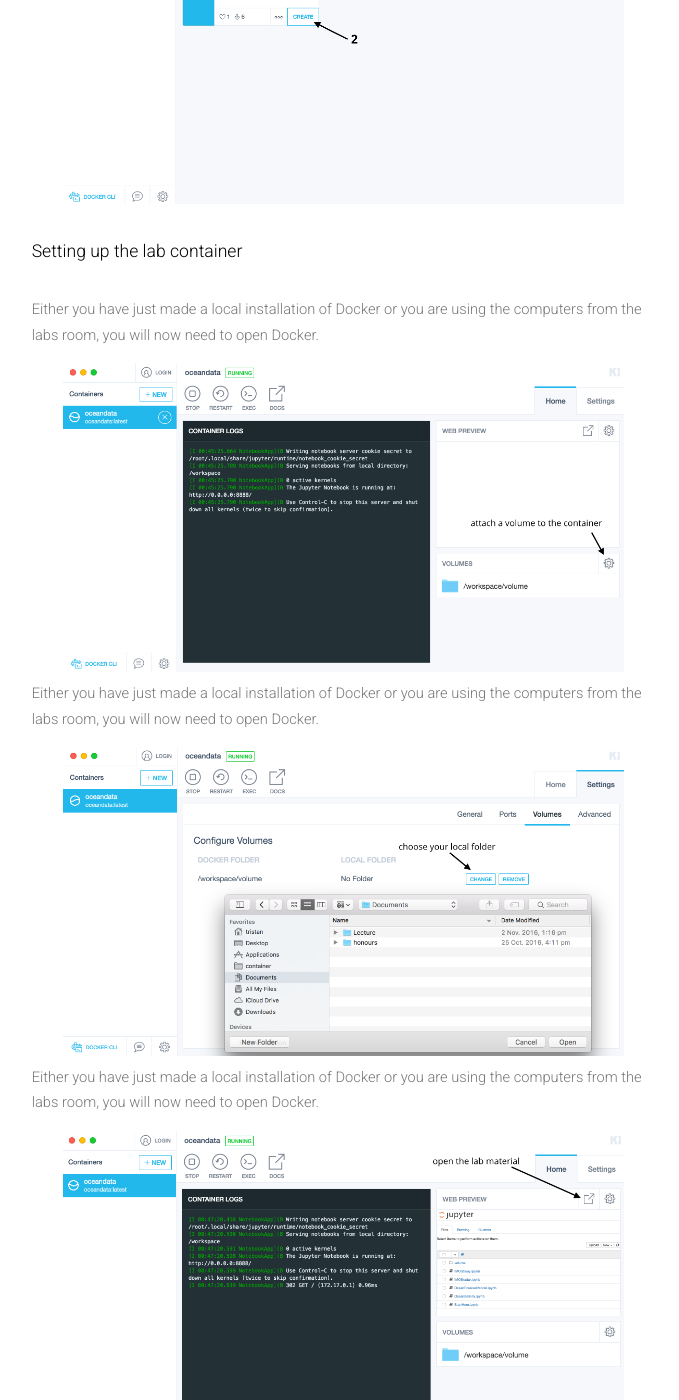
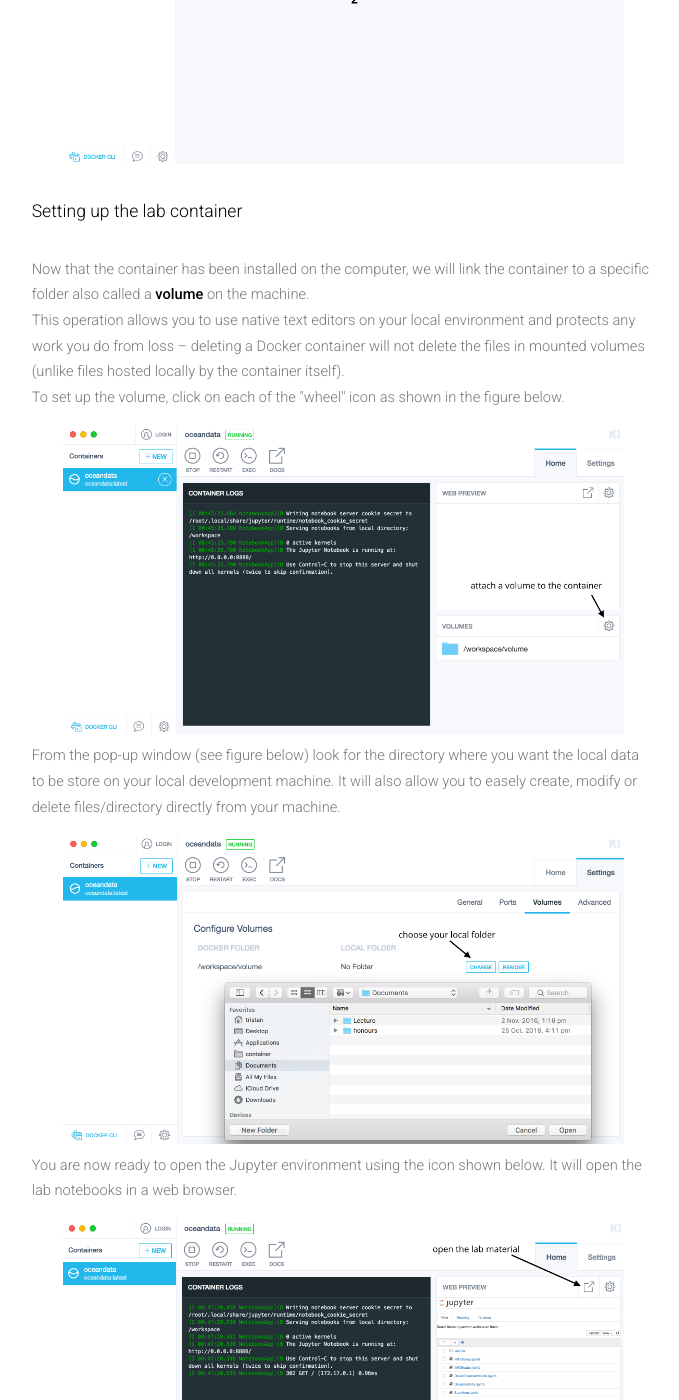
Before and after one commit to GeosLearn/GeosLearn.github.io, a Jekyll site: the page built from LabDeploy.html, in a window 1280 px wide and 1400 px high, scrolled down 3461 px. Shown: the whole window, without its empty margins (465-1144 px from the left). Built offline with Jekyll 4.4.1, drawn with Linux system fonts in a browser that asks for light colours; nearby versions of some CDN libraries; some of the changed text lies outside the part shown.

Commit message:
update deployment

```diff
--- a/LabDeploy.html
+++ b/LabDeploy.html
@@ -24,13 +24,12 @@
 				    <iframe style="width:100%; height:480px" src="https://jupyter-notebook-beginner-guide.readthedocs.io/en/latest/" frameborder="0" scrolling="yes" allowfullscreen>
 				    </iframe>
 				  </div>
-					<p><br/>Example of IPython interactive demo from <strong><a href="http://www.nature.com/news/ipython-interactive-demo-7.21492#" target="_blank">Nature Journal</a></strong><br/></p>
 					<!--div class="col-md-6">
 				    <iframe style="width:100%; height:580px" src="http://www.nature.com/news/ipython-interactive-demo-7.21492#" frameborder="0" scrolling="yes" allowfullscreen>
 				    </iframe>
 				  </div-->
 					<p>
-					Other live demo hosted by Rackspace on how to use Jupyter App can be found <strong><a href="https://try.jupyter.org" target="_blank">here</a></strong>.
+					Live demo hosted by Rackspace on how to use Jupyter App with different programming languages can be found <strong><a href="https://try.jupyter.org" target="_blank">here</a></strong>.
 					</p>
 
 					<header>
@@ -95,20 +94,22 @@
 					<header>
 						<span class="byline"><font color = "#000000">Setting up the lab container</font></span>
 					</header>
-					<p>Either you have just made a local installation of Docker or you are using the computers from the labs room, you will now need to
-						open Docker.
+					<p>Now that the container has been installed on the computer, we will link the container to a specific folder also called a
+						<strong>volume</strong> on the machine. <br/>
+						This operation allows you to use native text editors on your local environment and protects any work you do from loss
+						– deleting a Docker container will not delete the files in mounted volumes (unlike files hosted locally by the container itself).<br/>
+						To set up the volume, click on each of the "wheel" icon as shown in the figure below.
 					</p>
 					<div style="text-align: center;">
 						<img src="{{ site.prefix }}/assets/images/volume.png" alt="open Docker app" style="width:90%; height:70%" align="middle">
 					</div>
-					<p>Either you have just made a local installation of Docker or you are using the computers from the labs room, you will now need to
-						open Docker.
+					<p> From the pop-up window (see figure below) look for the directory where you want the local data to be store on your local development machine.
+						It will also allow you to easely create, modify or delete files/directory directly from your machine.
 					</p>
 					<div style="text-align: center;">
 						<img src="{{ site.prefix }}/assets/images/volume2.png" alt="open Docker app" style="width:90%; height:70%" align="middle">
 					</div>
-					<p>Either you have just made a local installation of Docker or you are using the computers from the labs room, you will now need to
-						open Docker.
+					<p>You are now ready to open the Jupyter environment using the icon shown below. It will open the lab notebooks in a web browser.
 					</p>
 					<div style="text-align: center;">
 						<img src="{{ site.prefix }}/assets/images/openlab.png" alt="open Docker app" style="width:90%; height:70%" align="middle">
@@ -117,18 +118,32 @@
 					<header>
 						<span class="byline"><font color = "#000000">Running lab's notebooks</font></span>
 					</header>
-					<p>Either you have just made a local installation of Docker or you are using the computers from the labs room, you will now need to
-						open Docker.
+					<p>The Jupyter Notebook is officially supported for the following browsers: <br/>
+						+ Chrome<br/>
+						+ Safari<br/>
+						+ Firefox<br/>
+						The is mainly due to the notebook’s usage of WebSockets and the flexible box model. From experience, Firefox seems to give better
+						integration that Safari.<br/>
+						When you launch Jupyter notebook the first page that you encounter is the <strong>Notebook Dashboard</strong>. This page is your
+						"home" directory and shows a file tree view of the folders and files installed on the container (as shown in figure below). The <strong>volume</strong> is the folder
+						connected to your local architecture and the place where you will store your lab outputs to prevent any lost.
 					</p>
 					<div style="text-align: center;">
 						<img src="{{ site.prefix }}/assets/images/tree.png" alt="open Docker app" style="width:90%; height:70%" align="middle">
 					</div>
-					<p>Either you have just made a local installation of Docker or you are using the computers from the labs room, you will now need to
-						open Docker.
+					<p>Once you’ve selected a Notebook file (<strong>.ipynb</strong> extension), the Notebook will open in the <strong>Notebook Editor</strong>.
 					</p>
 					<div style="text-align: center;">
 						<img src="{{ site.prefix }}/assets/images/exnotebook.png" alt="open Docker app" style="width:90%; height:70%" align="middle">
 					</div>
+					<p>The notebook consists of a sequence of cells (see above figure). A cell is a multiline text input field,
+						and its contents can be executed by using Shift-Enter, or by clicking either the "Play" button the toolbar, or
+						Cell | Run in the menu bar. <br/>
+						The execution behavior of a cell is determined the cell's type. There are four types of cells: <strong>code cells</strong>,
+						<strong>markdown cells</strong>, <strong>raw cells</strong> and <strong>heading cells</strong>. Every cell starts off being
+						a code cell, but its type can be changed by using a drop-down on the toolbar (which will be "Code", initially).
+						For more information on the different things you can do in a notebook, see the collection of examples.<br/>
+					<br/>Examples of IPython interactive demo from <strong><a href="http://www.nature.com/news/ipython-interactive-demo-7.21492#" target="_blank">Nature Journal</a></strong><br/></p>
 
 				</section>
 				</div>
```
